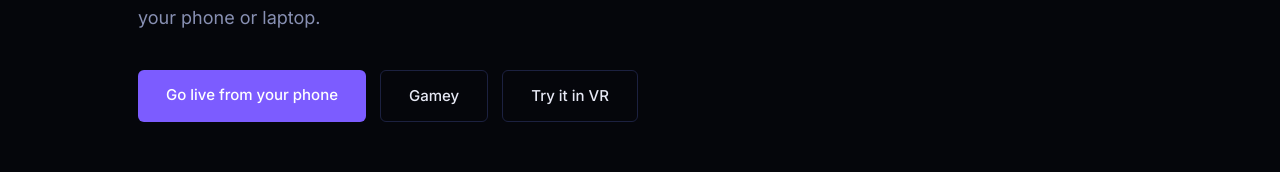
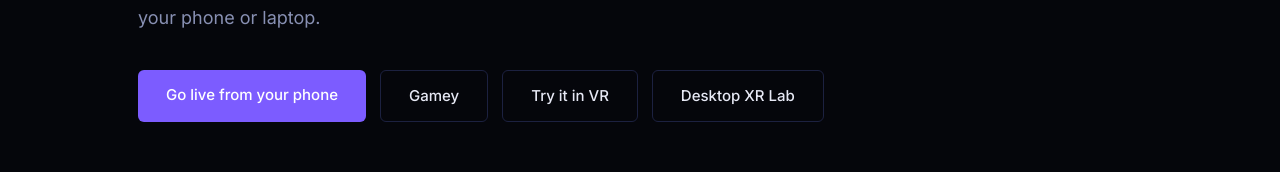
Before and after one commit to devshieldhq/Streamlink, a website: page streamlink-server/public/index.html in a window 1280 px wide. Shown: the part 558-730 px from the top of the page. Drawn offline with Linux system fonts and the light colour scheme.

Commit message:
Add Desktop XR Lab homepage entry

```diff
--- a/streamlink-server/public/index.html
+++ b/streamlink-server/public/index.html
@@ -93,6 +93,7 @@
       <a href="/live" class="btn-primary">Go live from your phone</a>
       <a href="/gamey" class="btn-secondary">Gamey</a>
       <a href="/quest" class="btn-secondary">Try it in VR</a>
+      <a href="/desktop-xr" class="btn-secondary">Desktop XR Lab</a>
     </div>
   </section>
 
```
